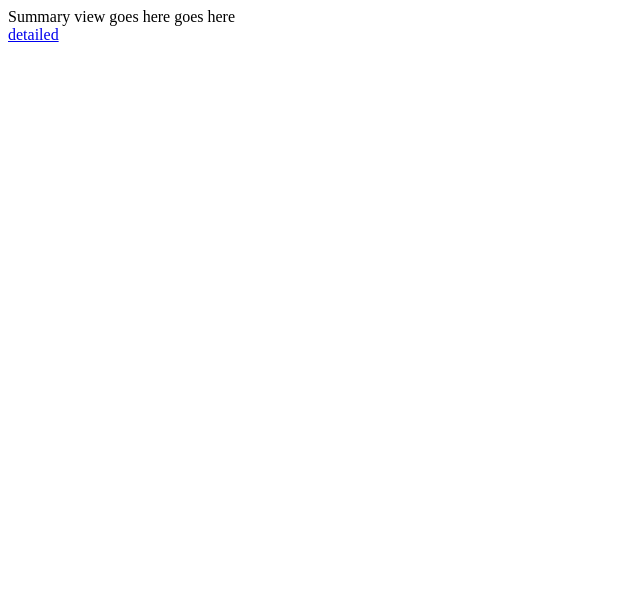
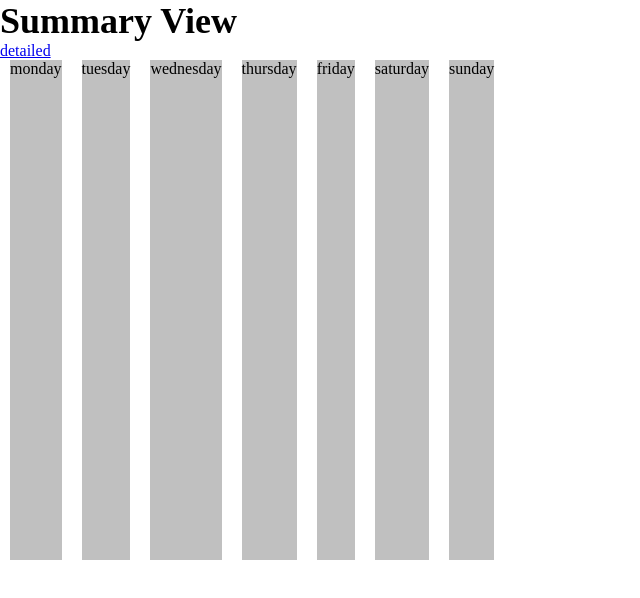
Before and after one commit to MGon025/CPSC349_ClubManager, a website: page Client/app/index.html in a window 1280 px wide. Shown: the whole page, without its empty margins (0-640 px from the left). Drawn offline with Linux system fonts and the light colour scheme.

Commit message:
starting the front-end

```diff
--- a/Client/app/index.html
+++ b/Client/app/index.html
@@ -1,12 +1,26 @@
 <!DOCTYPE html>
 <html>
-    <head>
-        <meta charset='utf-8'>
-        <title>Club Manager</title>
-    </head>
-    <body>
-        <label>Summary view goes here goes here</label>
-        <br>
-        <a href='/detailed-UI.html'>detailed</a>
-    </body>
+	<head>
+		<meta charset="utf-8" />
+		<title>Club Manager</title>
+		<link rel="stylesheet" href="styles.css" />
+	</head>
+	<body>
+		<label id="pageTitle">Summary View</label>
+		<br />
+		<a href="/detailed-UI.html">detailed</a>
+		<div>
+			<div class="row">
+				<div class="col">
+					<div class="day">monday</div>
+					<div class="day">tuesday</div>
+					<div class="day wednesday">wednesday</div>
+					<div class="day">thursday</div>
+					<div class="day">friday</div>
+					<div class="day">saturday</div>
+					<div class="day">sunday</div>
+				</div>
+			</div>
+		</div>
+	</body>
 </html>
--- /dev/null
+++ b/Client/app/styles.css
@@ -0,0 +1,38 @@
+body {
+	margin: 0;
+	padding: 0;
+}
+
+.row {
+	display: flex;
+	flex-direction: row;
+	flex-wrap: wrap;
+	width: 100%;
+}
+
+.col {
+	display: flex;
+	flex-direction: col;
+	flex-basis: 100%;
+	flex: 1;
+}
+
+.day {
+	background-color: #c0c0c0;
+	height: 500px;
+	margin: 0px 10px;
+}
+
+.wednesday {
+}
+
+.friday {
+}
+
+.sunday {
+}
+
+#pageTitle {
+	font-size: 36px;
+	font-weight: bold;
+}
```
